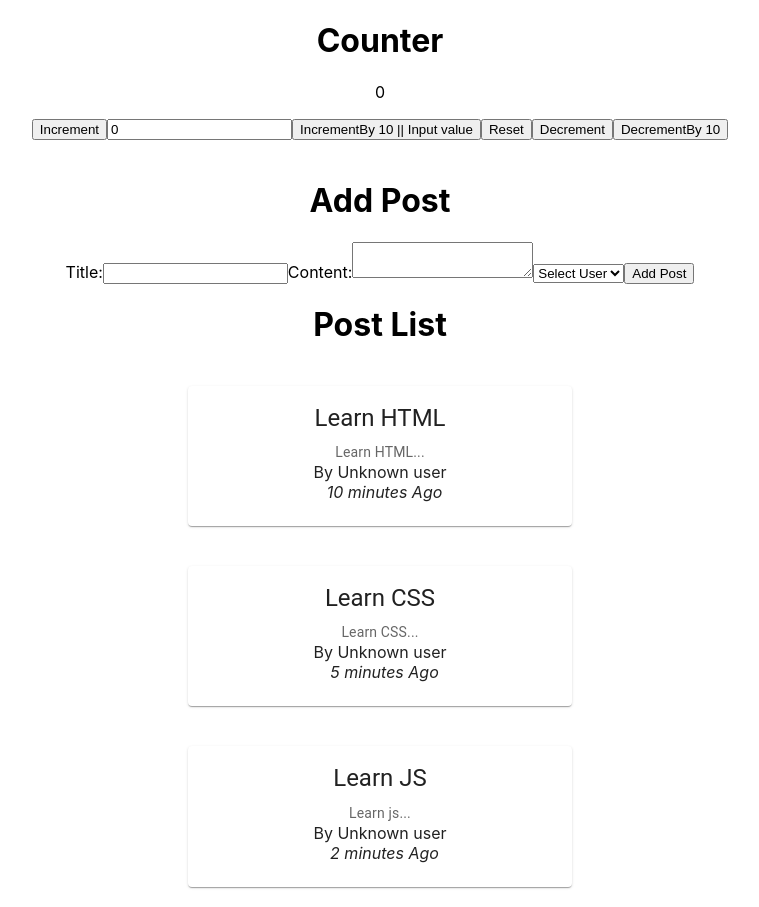
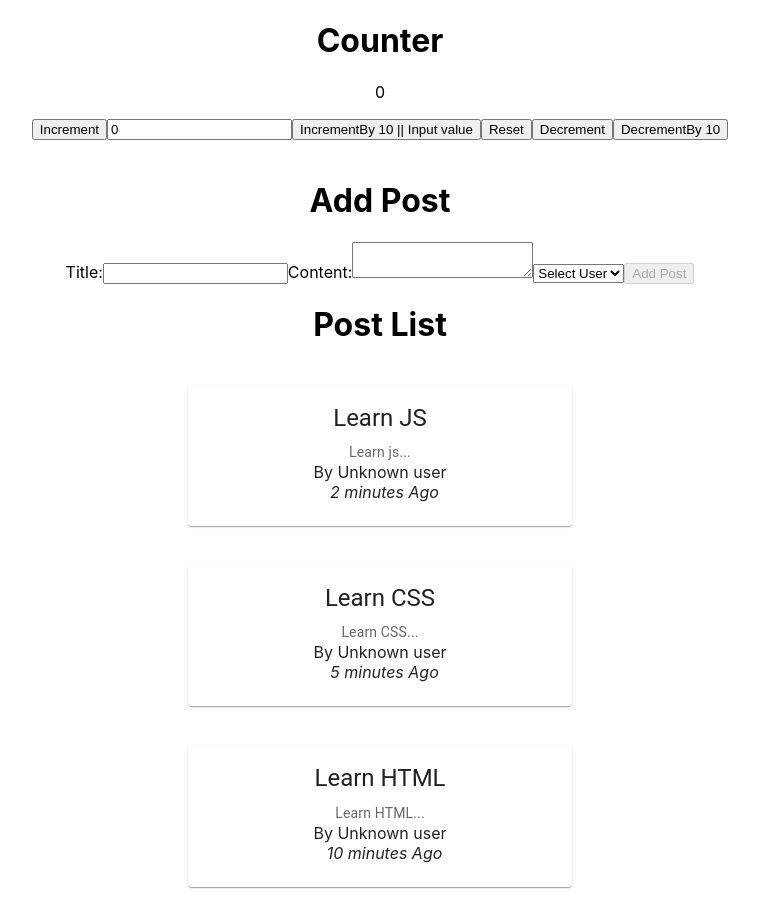
Before and after one commit to stmg202022/CRUD-redux-toolkits-Step-by-Step, a React (Create React App) app: page / in a window 1280 px wide. Shown: the whole page, without its empty margins (260-1019 px from the left). Built offline with nearby package versions, Linux system fonts and the light colour scheme.

Commit message:
post slice and sort by date

```diff
--- a/src/Components/Posts/addPost.js
+++ b/src/Components/Posts/addPost.js
@@ -20,9 +20,9 @@ const AddPost = () => {
   const [content, setContent] = useState("");
 
   //before submit
-  // const canSave = userId && title && content;
+  const canSave = userId && title && content;
 
-  const canSave = true;
+  // const canSave = true;
 
   const submitPost = (e) => {
     e.preventDefault();
--- a/src/Components/Posts/postsList.js
+++ b/src/Components/Posts/postsList.js
@@ -15,7 +15,11 @@ import TimeAgo from "./timeAgo.js";
 export default function PostList() {
   const { posts } = useSelector(selectAllPost);
 
-  const renderPostList = posts.map((post) => {
+  const orderedPosts = posts
+    .slice()
+    .sort((a, b) => b.date.localeCompare(a.date));
+
+  const renderPostList = orderedPosts.map((post) => {
     return (
       <Card
         key={post.id}
--- a/src/Components/Posts/timeAgo.js
+++ b/src/Components/Posts/timeAgo.js
@@ -1,4 +1,5 @@
-import { formatDistance, formatDistanceToNow, parseISO } from "date-fns";
+import { formatDistanceToNow, parseISO } from "date-fns";
+
 import React from "react";
 
 const TimeAge = ({ time }) => {
```
